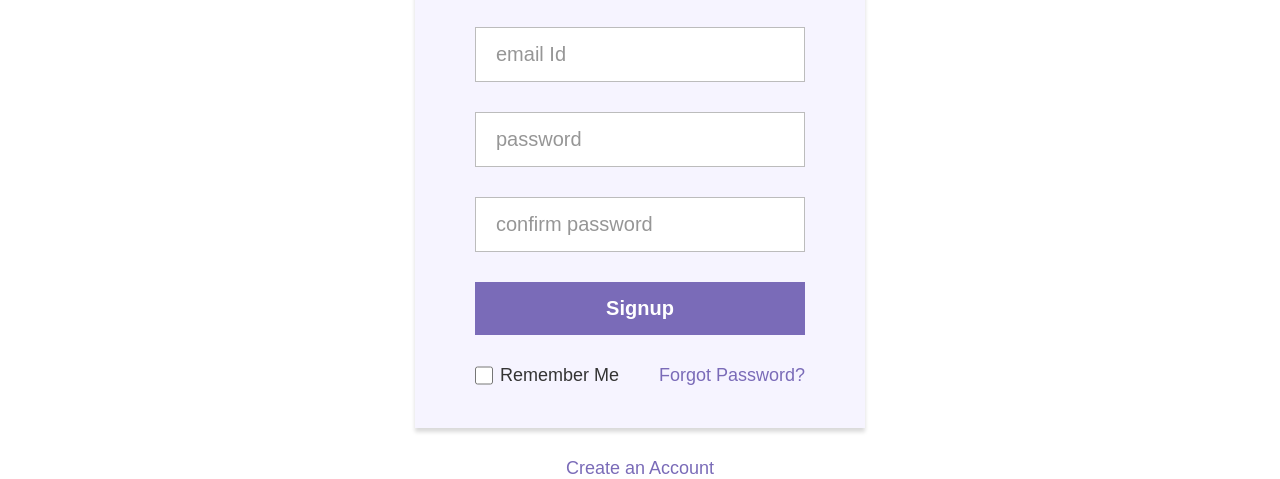
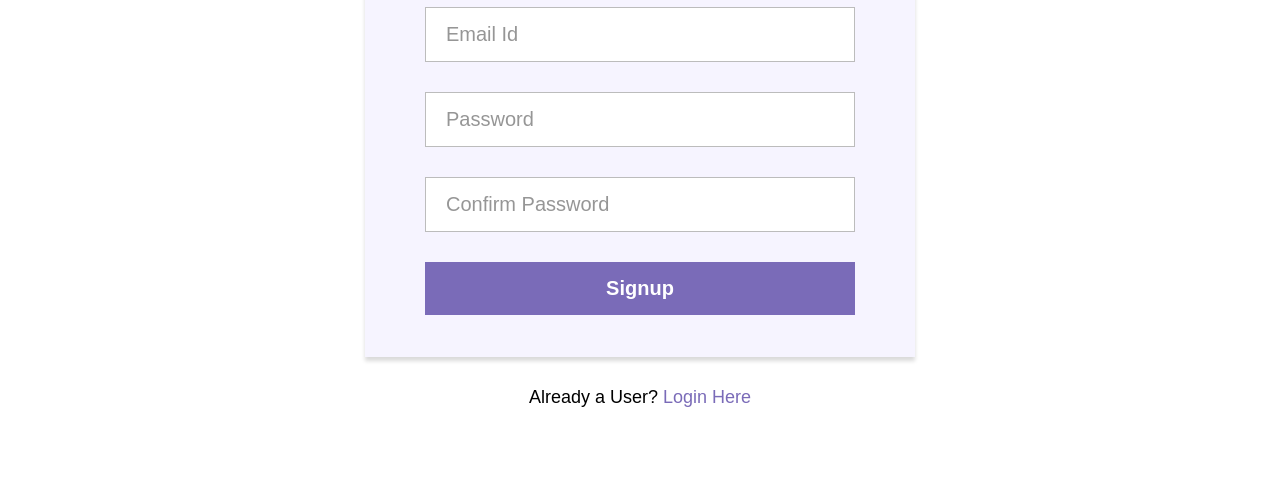
Before and after one commit to cyberbuddy-manas/news-project, a plain HTML site: page signup/index.html in a window 1280 px wide. Shown: the part 342-821 px from the top of the page. After the commit the page ends 800 px from the top, so only its background shows below. Drawn offline with Linux system fonts and the light colour scheme.

Commit message:
updated some stuff sent my mrs. pooja

```diff
--- a/login/style.css
+++ b/login/style.css
@@ -88,7 +88,7 @@ section.main-container {
 }
 
 section.main-container main {
-    width: 450px;
+    width: 550px;
     display: grid;
     gap: 30px;
     background-color: #F6F4FF;
--- a/signup/index.html
+++ b/signup/index.html
@@ -30,19 +30,12 @@
             <main>
                 <h1>Signup</h1>
                 <input type="text" placeholder="Username" id="user" />
-                <input type="Email Id" placeholder="email Id" id="email" />
-                <input type="password" placeholder="password"id="pass"/>
-                <input type="Confirm password" placeholder="confirm password" id="con"/>
+                <input type="Email Id" placeholder="Email Id" id="email" />
+                <input type="password" placeholder="Password"id="pass"/>
+                <input type="Confirm password" placeholder="Confirm Password" id="con"/>
                 <button>Signup</button>
-                <div>
-                    <div>
-                        <input type="checkbox" id="rem-me" />
-                        <label for="rem-me">Remember Me</label>
-                    </div>
-                    <a href="#">Forgot Password?</a>
-                </div>
             </main>
-            <a href="#" class="crt-acc">Create an Account</a>
+            <div class="login"><span>Already a User?</span> <a href="../login/index.html">Login Here</a></div>
         </section>
 
         <script src="./main.js"></script>
--- a/signup/style.css
+++ b/signup/style.css
@@ -82,13 +82,13 @@ section.main-container {
     flex-direction: column;
     justify-content: center;
     align-items: center;
-    padding: 80px 20px;
-    padding-bottom: 0;
+    padding: 60px 20px;
+    padding-bottom: 40px;
     box-sizing: border-box;
 }
 
 section.main-container main {
-    width: 450px;
+    width: 550px;
     display: grid;
     gap: 30px;
     background-color: #F6F4FF;
@@ -146,8 +146,9 @@ section.main-container a {
     font-size: 18px;
 }
 
-section.main-container a.crt-acc {
+section.main-container div.login {
     margin-top: 30px;
+    font-size: 18px;
 }
 
 @media (max-width: 1216px) {
```
Also changed, not shown: login/index.html (+1 -1 lines).
